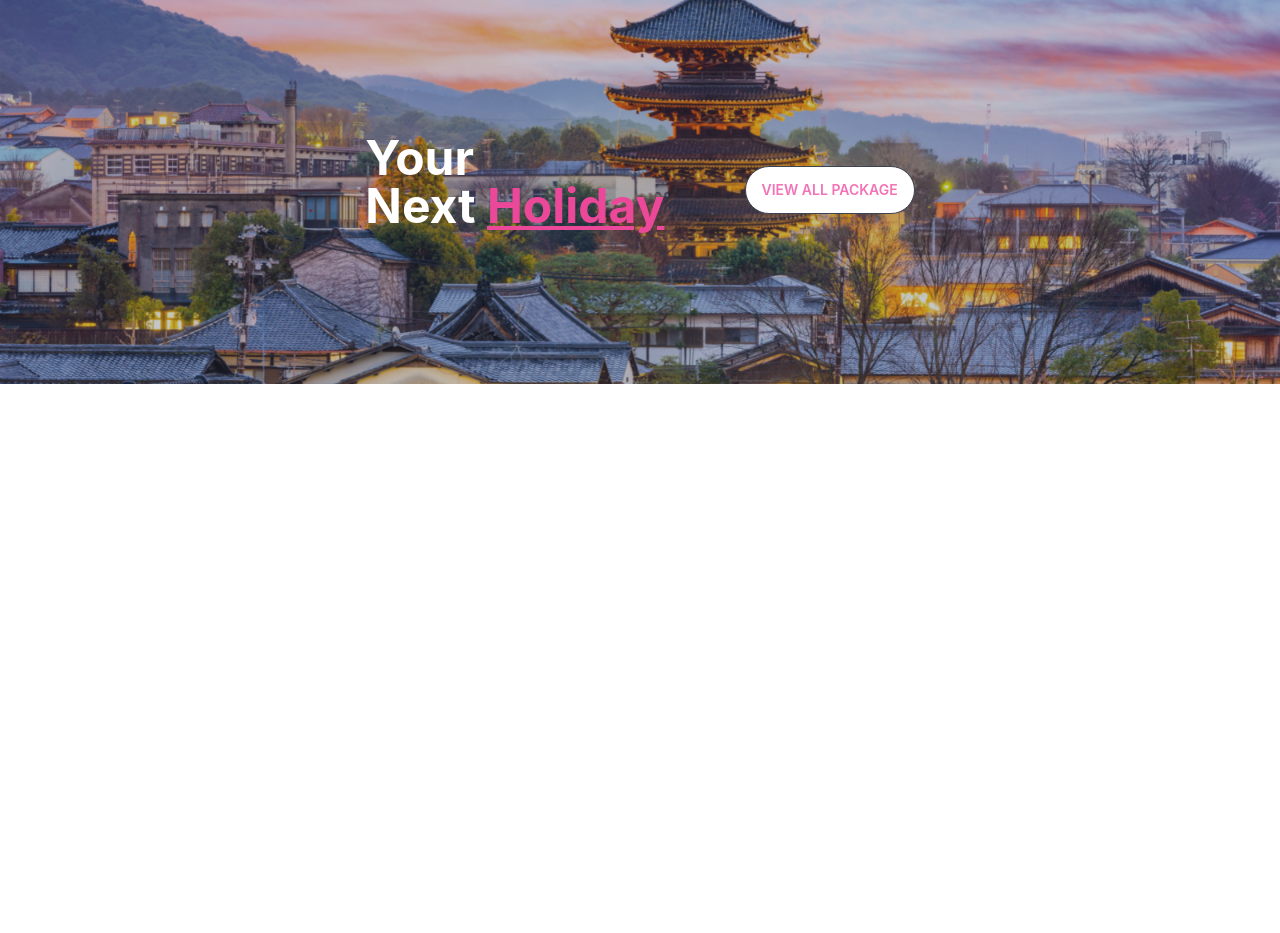
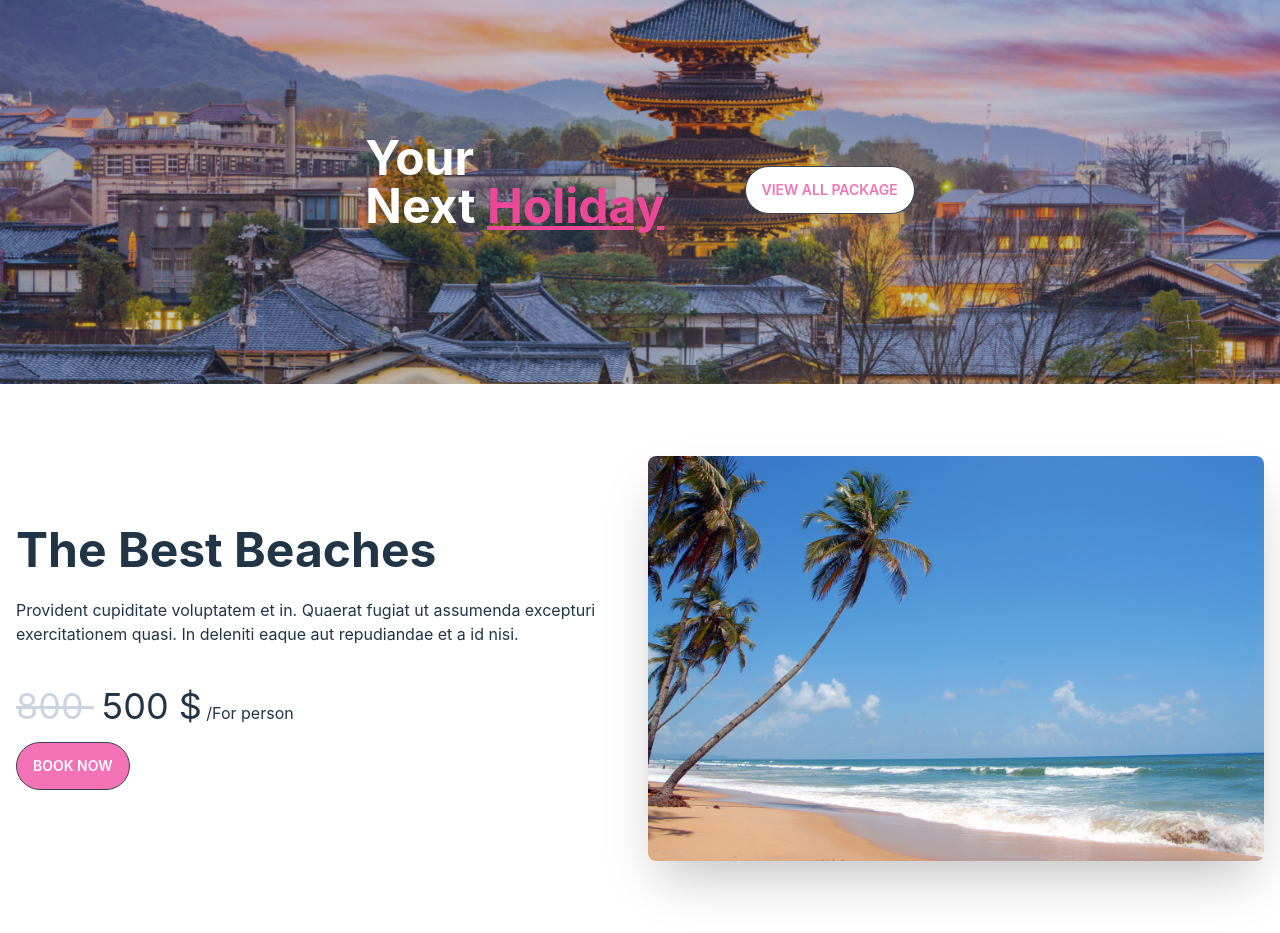
Before and after one commit to 0xkabir/next-trip, a React (Vite) app: page / in a window 1280 px wide. Before the commit the page ends 800 px from the top, so only its background shows below. Built offline with nearby package versions, Linux system fonts and the light colour scheme.

Commit message:
beaches added

```diff
--- a/src/pages/BestBeaches/BestBeaches.jsx
+++ b/src/pages/BestBeaches/BestBeaches.jsx
@@ -1,11 +1,28 @@
-import React from 'react';
+import React from "react";
 
+import img from "../../assets/images/beach.jpg";
 const BestBeaches = () => {
-    return (
-        <div>
-
-        </div>
-    );
+	return (
+		<div className="my-14">
+			<div className="hero">
+				<div className="hero-content flex-col lg:flex-row-reverse">
+					<div className="w-1/2">
+						<img src={img} className="rounded-lg shadow-2xl" />
+					</div>
+					<div className="w-1/2">
+						<h1 className="text-5xl font-bold">The Best Beaches</h1>
+						<p className="py-6">
+							Provident cupiditate voluptatem et in. Quaerat fugiat ut assumenda
+							excepturi exercitationem quasi. In deleniti eaque aut repudiandae
+							et a id nisi.
+						</p>
+                        <p className="py-4"> <span className="line-through text-4xl text-slate-300">800 </span> <span className="text-4xl ml-2"> 500 $</span> <span>/For person</span></p>
+						<button className="btn bg-pink-400 rounded-full">Book Now</button>
+					</div>
+				</div>
+			</div>
+		</div>
+	);
 };
 
 export default BestBeaches;
--- a/src/pages/Home/Home.jsx
+++ b/src/pages/Home/Home.jsx
@@ -1,11 +1,13 @@
 import React from 'react';
+import BestBeaches from '../BestBeaches/BestBeaches';
 import NextHoliday from '../NextHoliday/NextHoliday';
 
 const Home = () => {
     return (
         <div>
-            {/* <h1>This is Home Page</h1> */}
+
         <NextHoliday></NextHoliday>
+        <BestBeaches></BestBeaches>
         </div>
     );
 };
```
